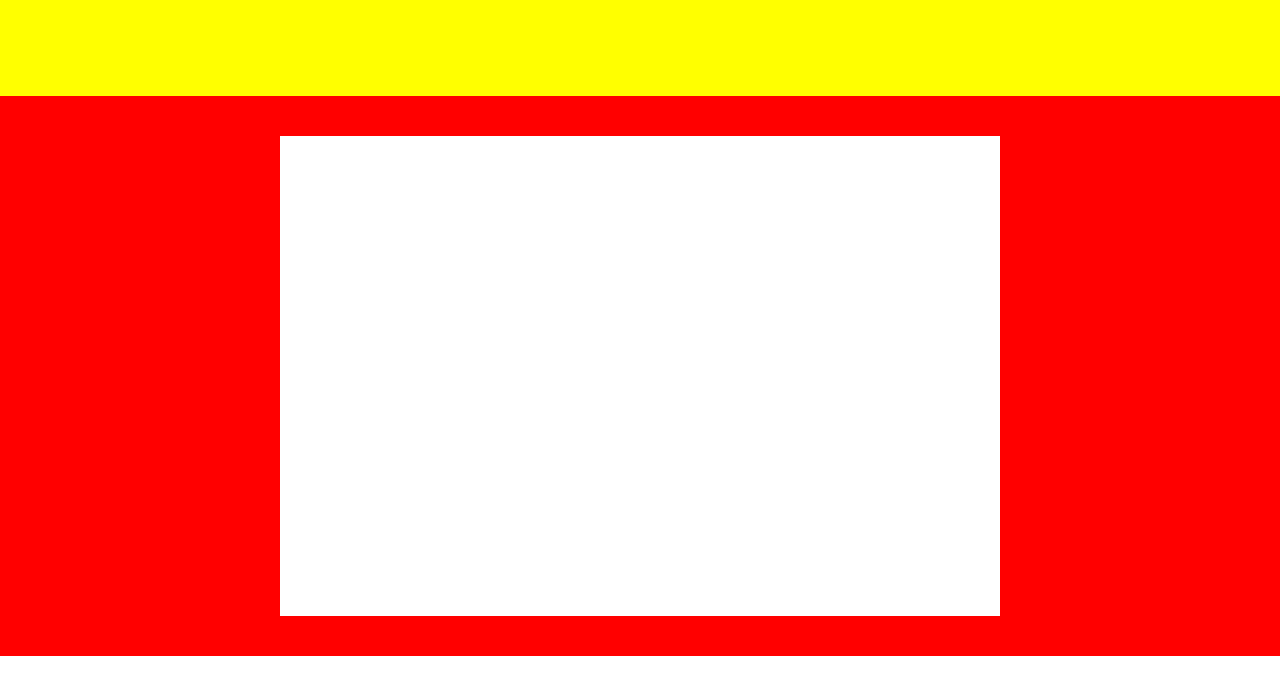
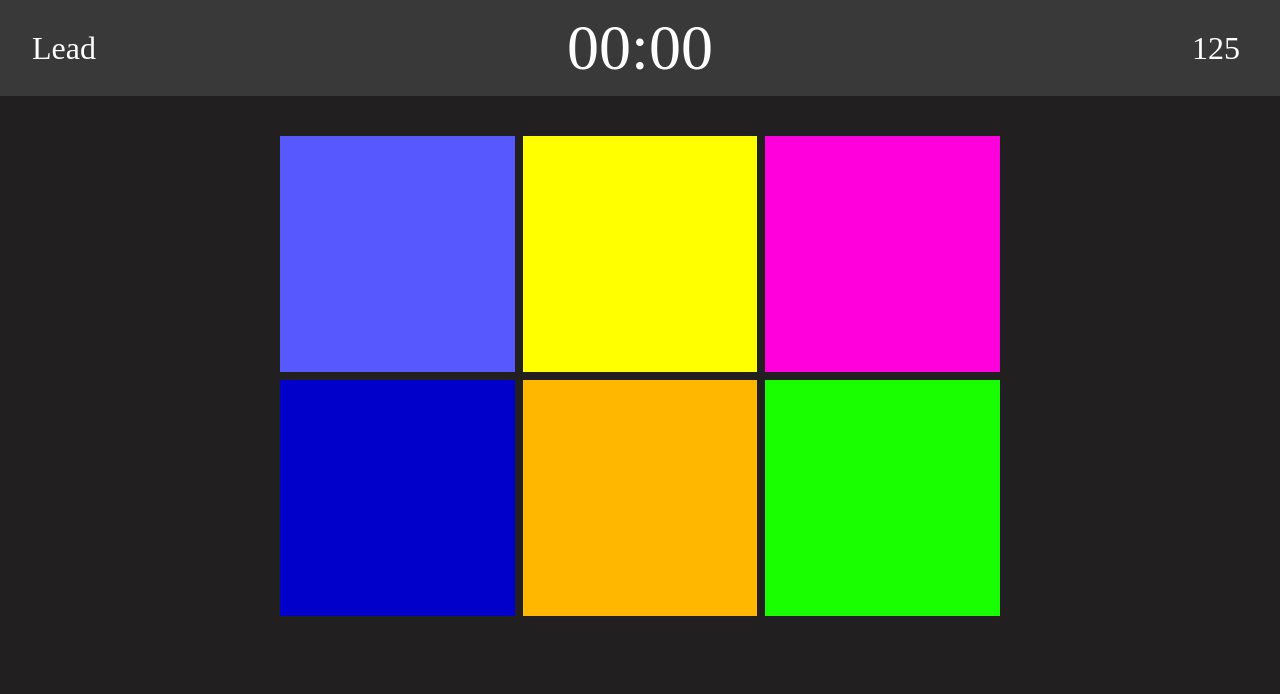
Before and after one commit to thomasperge/supersimon, a plain HTML site: page index.html in a window 1280 px wide. Drawn offline with Linux system fonts and the light colour scheme.

Commit message:
feat: addd$ header

```diff
--- a/index.html
+++ b/index.html
@@ -9,27 +9,41 @@
 </head>
 <body>
     <!-- Timer -->
-    <div class="timer">
-
+    <div class="header">
+        <div class="header-leaderboard flex">
+            Lead
+        </div>
+        <div class="header-timer flex">
+            00:00
+        </div>
+        <div class="header-score flex">
+            125
+        </div>
     </div>
     <!-- Container -->
     <div class="containergame flex">
         <div class="areagame">
+            <!-- Lightblue -->
             <div class="lightbluecolor buttonColorGame">
 
             </div>
+            <!-- Yellow -->
             <div class="yellowcolor buttonColorGame">
 
             </div>
+            <!-- Pink -->
             <div class="pinkcolor buttonColorGame">
 
             </div>
+            <!-- DarkBlue -->
             <div class="darkbluecolor buttonColorGame">
 
             </div>
+            <!-- Orange -->
             <div class="orangecolor buttonColorGame">
 
             </div>
+            <!-- Green -->
             <div class="greencolor buttonColorGame">
 
             </div>
--- a/main.js
+++ b/main.js
@@ -0,0 +1,2 @@
+document.addEventListener('DOMContentLoaded', function() {
+}
--- a/style.css
+++ b/style.css
@@ -1,6 +1,10 @@
 * {
     padding: 0;
     margin: 0;
+}
+
+body {
+    background-color: rgb(33, 31, 31);
 }
 
 .flex {
@@ -13,13 +17,13 @@
 .containergame {
     width: 100%;
     height: 70vh;
-    background-color: red;
 }
 
-.timer {
+.header {
+    display: flex;
     width: 100%;
     height: 12vh;
-    background-color: yellow;
+    background-color: rgb(57, 57, 57);
 }
 
 .areagame {
@@ -27,10 +31,57 @@
     grid-template-columns: repeat(3, 1fr);
     width: 90vh;
     height: 60vh;
-    background-color: purple;
+    gap: 1vh;
+}
+
+/* Header */
+.header-leaderboard {
+    width: 10%;
+    height: 100%;
+    font-size: 4vh;
+    color: white;
+}
+
+.header-timer {
+    width: 80%;
+    height: 100%;
+    font-size: 8vh;
+    color: white;
+}
+
+.header-score {
+    width: 10%;
+    height: 100%;
+    font-size: 4vh;
+    color: white;
 }
 
 /* Button Game */
 .buttonColorGame {
-    background-color: white;
+    padding: 0;
+    margin: 0;
 }
+
+.lightbluecolor {
+    background-color: rgb(88, 88, 255);
+}
+
+.yellowcolor {
+    background-color: yellow;
+}
+
+.pinkcolor {
+    background-color: rgb(255, 0, 221);
+}
+
+.darkbluecolor {
+    background-color: rgb(0, 0, 202);
+}
+
+.orangecolor {
+    background-color: rgb(255, 183, 0);
+}
+
+.greencolor {
+    background-color: rgb(26, 255, 0);
+}
```
